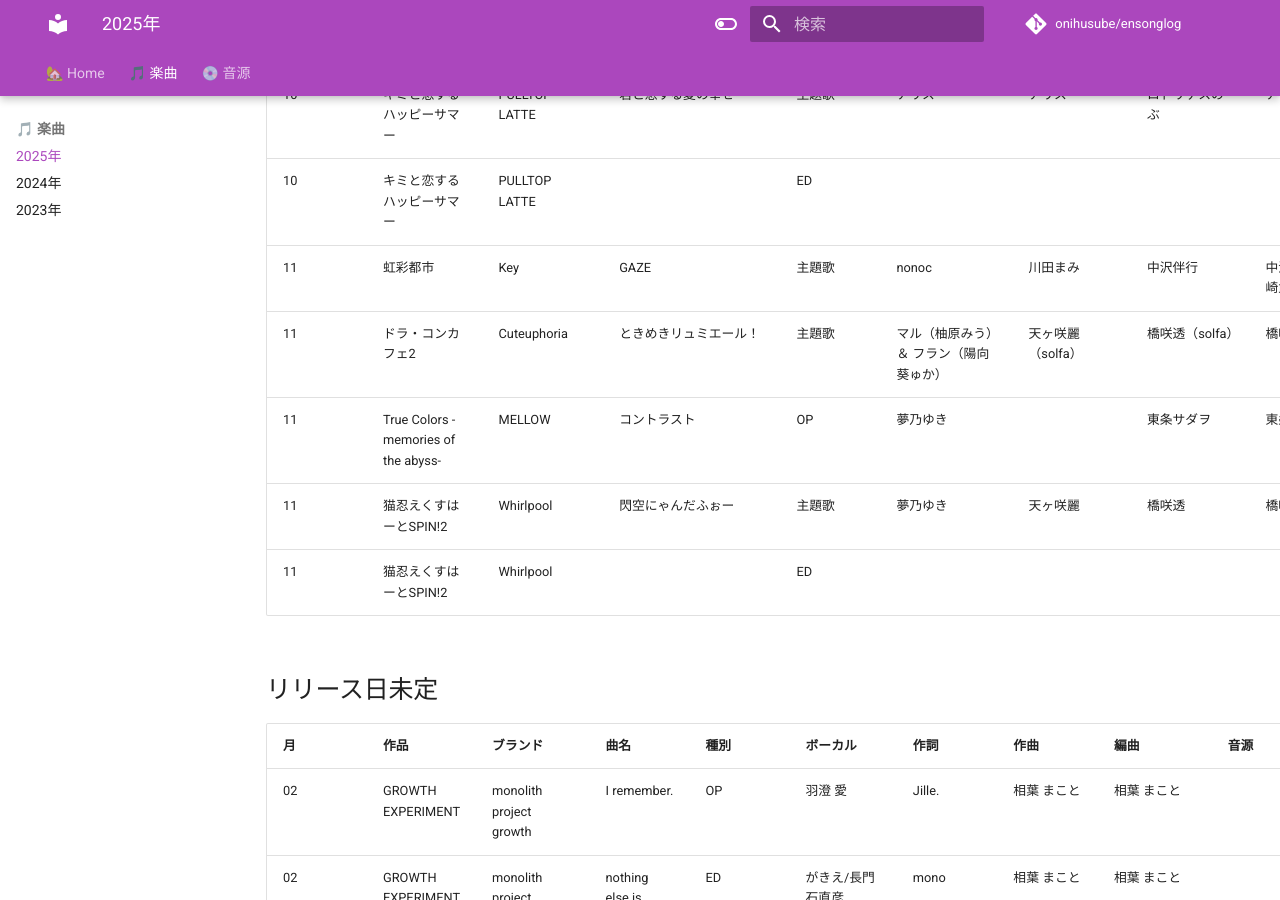
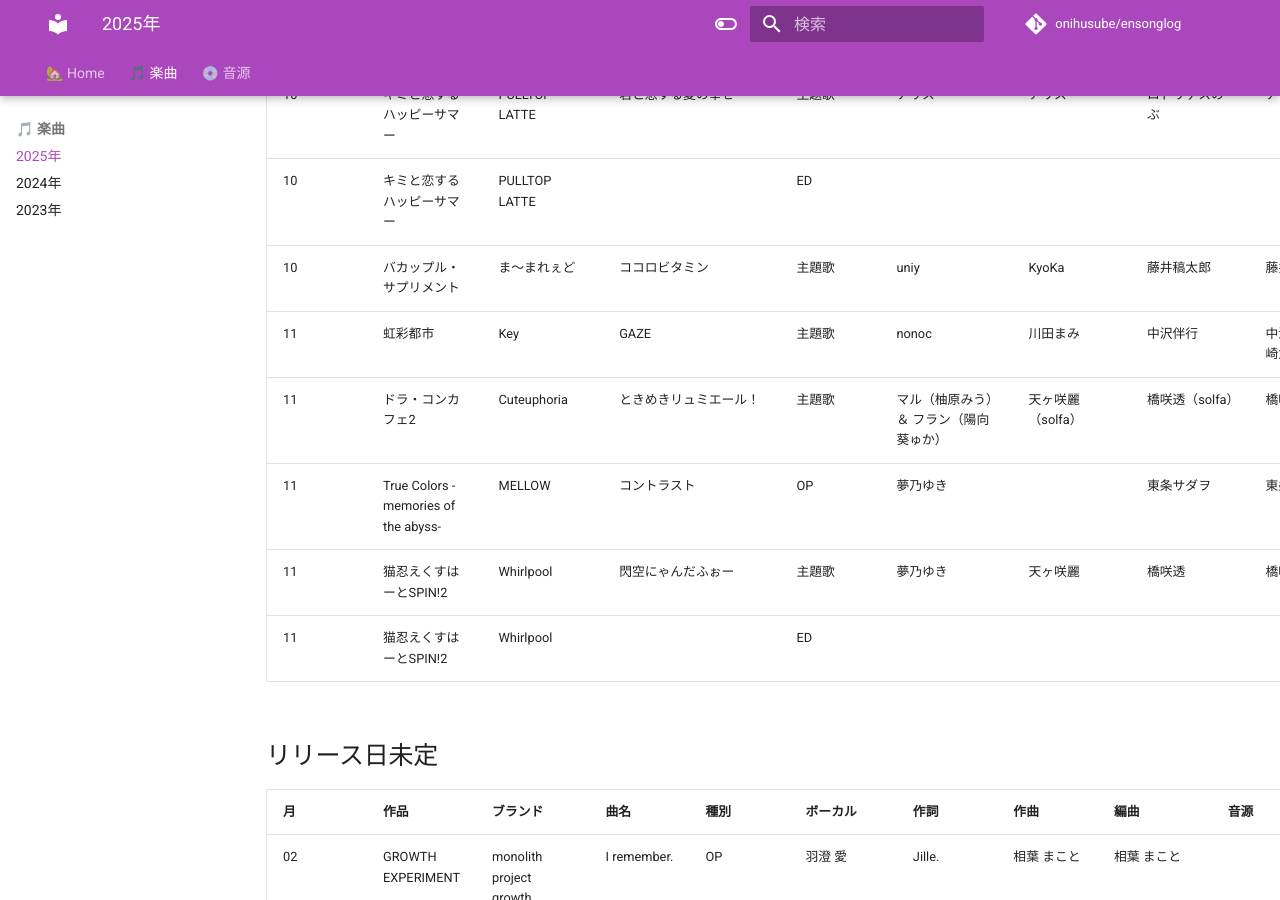
Before and after one commit to onihusube/ensonglog, an MkDocs documentation site: the page built from docs/2025/楽曲.md, in a window 1280 px wide and 900 px high, scrolled down 18472 px. Built offline with MkDocs 1.6.1 and Material for MkDocs 9.7.7, drawn with Linux system fonts in a browser that asks for light colours; emoji names are drawn with the system emoji font; comment, search, counter and statistics services are not loaded; some of the changed text lies outside the part shown.

Commit message:
バカップル・サプリメント 視聴リンク追加

```diff
--- a/docs/2025/楽曲.md
+++ b/docs/2025/楽曲.md
@@ -199,6 +199,7 @@
 | 10<!--/30--> | D.C. Re:tune ～ダ・カーポ～ リチューン | CIRCUS | ダ・カーポ 〜奏で舞うメロディ〜 | OP | 青木陽菜 | yozuca\* | yozuca\* | 黒須克彦 | | | [:fontawesome-brands-youtube:](https://www.youtube.com/watch?v=AJbP0c93PaU) |
 | 10<!--/31--> | キミと恋するハッピーサマー | PULLTOP LATTE | 君と恋する夏の幸せ | 主題歌 | アリス | アリス | ロドリゲスのぶ | アツノブ | 早期購入特典 OP&ED曲ダウンロード | |  [:fontawesome-brands-youtube:](https://www.youtube.com/watch?v=yu4U_fopQ7s) |
 | 10<!--/31--> | キミと恋するハッピーサマー | PULLTOP LATTE |  | ED |  |  |  |  | 早期購入特典 OP&ED曲ダウンロード | | |
+| 10<!--/31--> | バカップル・サプリメント | ま～まれぇど | ココロビタミン | 主題歌 | uniy | KyoKa | 藤井稿太郎 | 藤井稿太郎 | | mix, mastering：影虎 | [:fontawesome-brands-youtube:](https://www.youtube.com/watch?v=oJn0xU0_7Hc) |
 | 11<!--/28--> | 虹彩都市 | Key | GAZE | 主題歌 | nonoc | 川田まみ | 中沢伴行 | 中沢伴行、尾崎武士 | | | |
 | 11<!--/28--> | ドラ・コンカフェ2 | Cuteuphoria | ときめきリュミエール！ | 主題歌 | マル（柚原みう）＆ フラン（陽向葵ゅか） | 天ヶ咲麗（solfa） | 橋咲透（solfa） | 橋咲透（solfa） | オフィシャル通販特典 主題歌マキシCD | Produced by solfa | |
 | 11<!--/28--> | True Colors -memories of the abyss- | MELLOW | コントラスト | OP | 夢乃ゆき | | 東条サダヲ | 東条サダヲ | | | |
```
Also changed, not shown: other parts of docs/2025/楽曲.md (+0 -1 lines).
